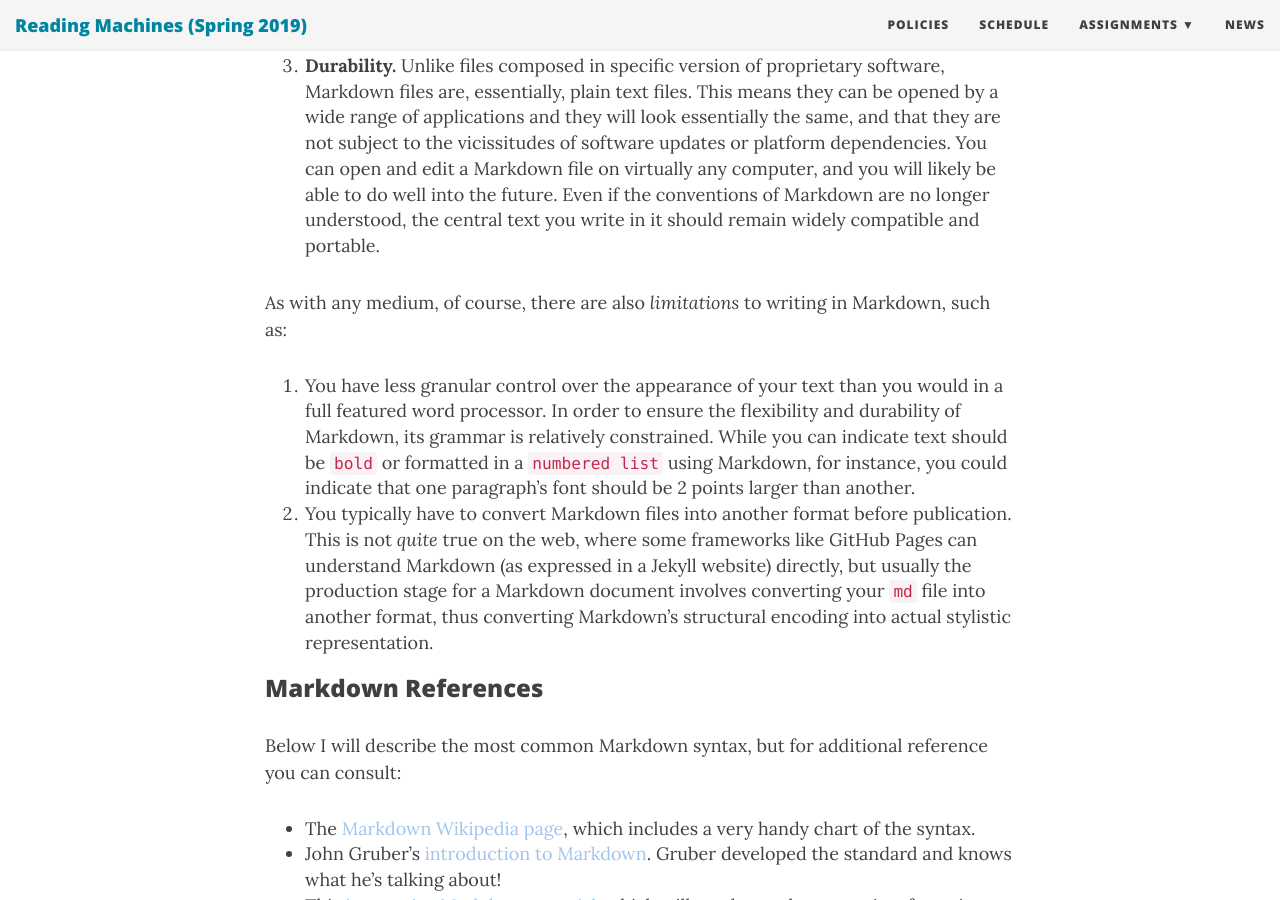
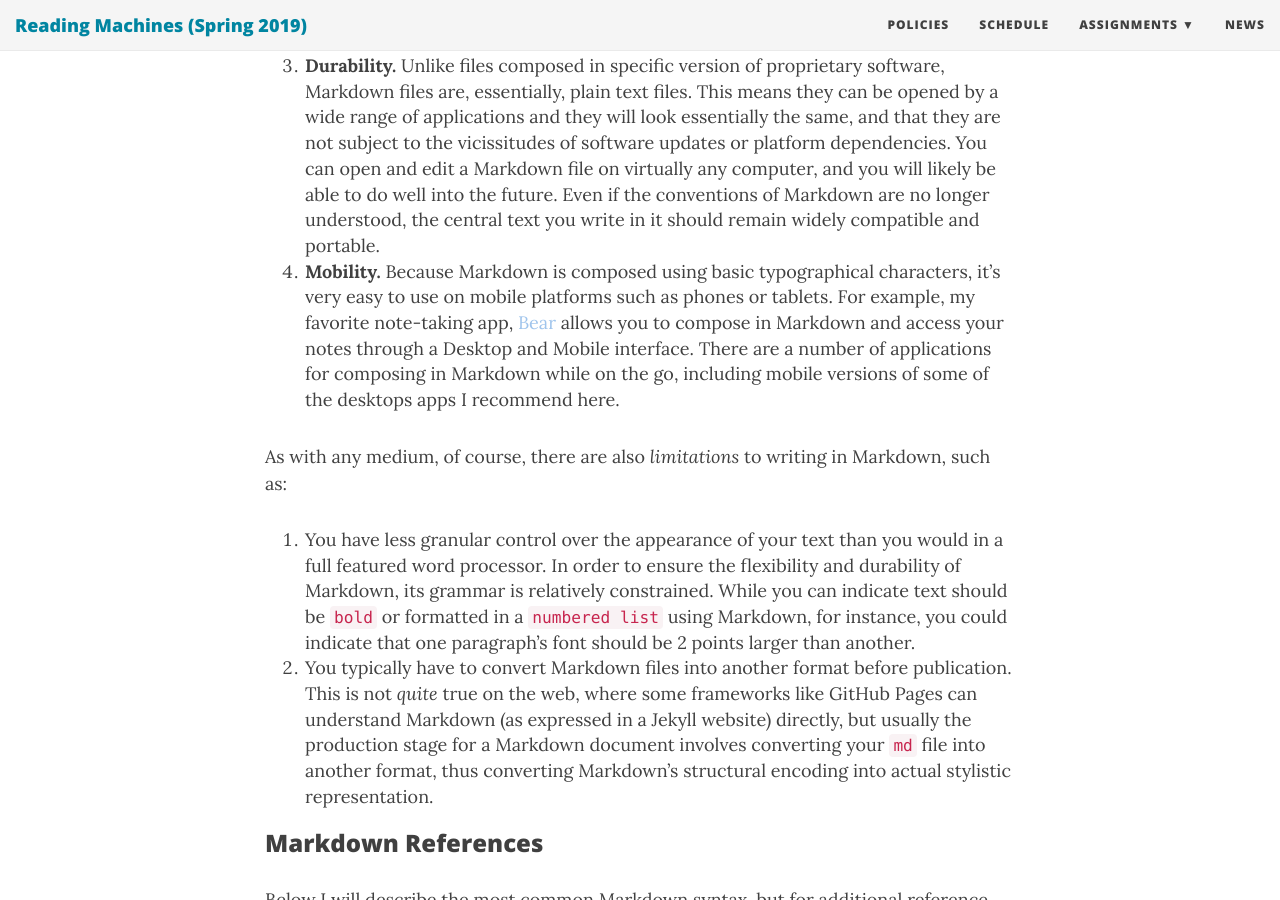
Before and after one commit to rccordell/s19rm, a Jekyll site: the page built from _posts/2019-01-09-Lab1-Markdown.md, in a window 1280 px wide and 900 px high, scrolled down 3270 px. Built offline with Jekyll 4.4.1, drawn with Linux system fonts in a browser that asks for light colours; nearby versions of some CDN libraries; some web fonts are replaced.

Commit message:
add reason to markdown lab

```diff
--- a/_posts/2019-01-09-Lab1-Markdown.md
+++ b/_posts/2019-01-09-Lab1-Markdown.md
@@ -79,6 +79,7 @@ Markdown is a lightweight standard for writing in plain text while encoding the
 1. **Simplicity.** Because Markdown is a plain-text system of encoding structural elements typographically—rather than, as in proprietary formats like `docx`, though hidden, underlying code—Markdown files are small in size and simple to compose. You do not need to interrupt your writing to format your document while writing in Markdown.
 2. **Flexibility.** When writing in Markdown you encode directions for styling your text, but you do not style it directly. Because of this, an `md` file can be easily converted to many other standard file types, including `html` or `pdf`. You can easily convert a single `.md` file into a range of other formats, giving you flexibility when you want to publish your writing.
 3. **Durability.** Unlike files composed in specific version of proprietary software, Markdown files are, essentially, plain text files. This means they can be opened by a wide range of applications and they will look essentially the same, and that they are not subject to the vicissitudes of software updates or platform dependencies. You can open and edit a Markdown file on virtually any computer, and you will likely be able to do well into the future. Even if the conventions of Markdown are no longer understood, the central text you write in it should remain widely compatible and portable.
+4. **Mobility.** Because Markdown is composed using basic typographical characters, it's very easy to use on mobile platforms such as phones or tablets. For example, my favorite note-taking app, [Bear](https://bear.app/) allows you to compose in Markdown and access your notes through a Desktop and Mobile interface. There are a number of applications for composing in Markdown while on the go, including mobile versions of some of the desktops apps I recommend here.
 
 As with any medium, of course, there are also *limitations* to writing in Markdown, such as:
 
```
